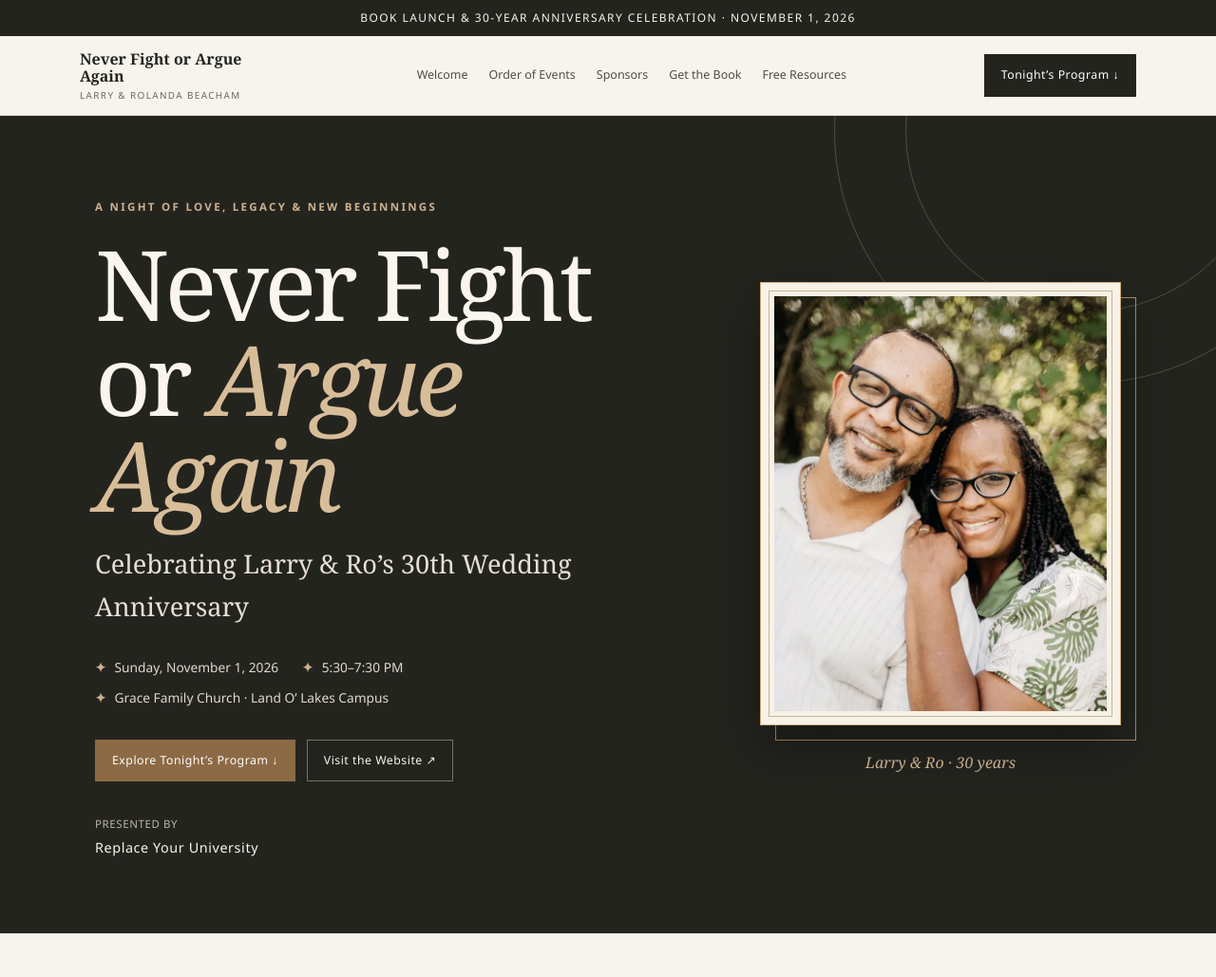
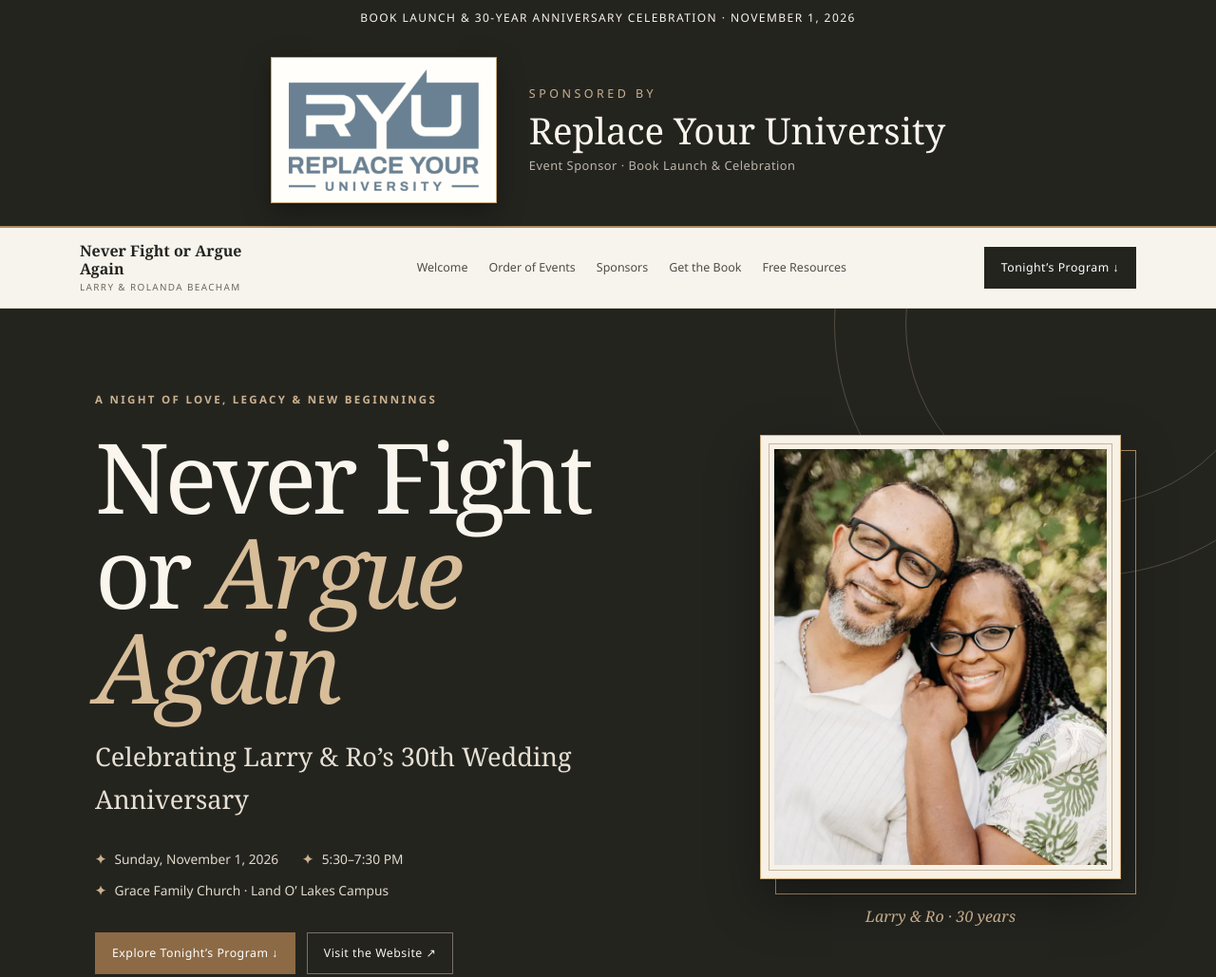
Before and after one commit to larrybeacham0215/nfoaa-event-demo, a plain HTML site: page program-preview/index.html in a window 1280 px wide. Shown: the top 1029 px of the page at 95% size. Drawn offline with Linux system fonts and the light colour scheme.

Commit message:
Program preview: RYU sponsored-by band at top

```diff
--- a/program-preview/index.html
+++ b/program-preview/index.html
@@ -157,11 +157,26 @@
     .eyebrow,.presented,.kicker,.note-label,.sponsor-type,.logo-placeholder,.nav-cta{font-size:.76rem}
     .event-number{font-size:.76rem}
   }
+  .sponsor-band{background:var(--ink);color:#f9f5ed;border-bottom:2px solid #b08d62;padding:22px 20px 24px}
+  .sponsor-band-inner{max-width:1080px;margin:auto;display:flex;align-items:center;justify-content:center;gap:34px}
+  .sb-text{text-align:left}
+  .sb-label{font-size:.78rem;letter-spacing:.28em;text-transform:uppercase;color:#cbb18f;margin-bottom:6px}
+  .sb-name{font-family:var(--serif);font-size:clamp(1.6rem,3.4vw,2.4rem);line-height:1.1;color:#f9f5ed}
+  .sb-sub{font-size:.8rem;color:#bdb5a9;margin-top:6px;letter-spacing:.04em}
+  .sb-logo{background:#fffefa;border:1px solid #c9a978;padding:12px 18px;box-shadow:0 10px 26px rgba(0,0,0,.35);flex:none}
+  .sb-logo img{display:block;width:200px;max-width:100%;height:auto}
+  @media(max-width:760px){.hero{padding-top:30px}.hero-grid{gap:22px}.hero-photo{max-width:min(200px,52vw)}.hero-photo figcaption{margin-top:12px}.sponsor-band{padding:16px 18px 18px}.sponsor-band-inner{flex-direction:column;gap:10px;text-align:center}.sb-text{text-align:center}.sb-label{font-size:.72rem;margin-bottom:2px}.sb-name{font-size:1.65rem}.sb-sub{display:none}.sb-logo{padding:8px 14px}.sb-logo img{width:min(190px,56vw)}}
   @media(prefers-reduced-motion:reduce){html{scroll-behavior:auto}*{transition:none!important}}
 </style>
 </head>
 <body>
 <div class="announcement">Book Launch &amp; 30-Year Anniversary Celebration · November 1, 2026</div>
+<aside class="sponsor-band" aria-label="Event sponsor">
+  <div class="sponsor-band-inner">
+    <div class="sb-logo"><img src="../assets/program/sponsors/replace-your-university.png" alt="Replace Your University logo" width="300" height="193" fetchpriority="high"></div>
+    <div class="sb-text"><div class="sb-label">Sponsored by</div><div class="sb-name">Replace Your University</div><div class="sb-sub">Event Sponsor · Book Launch &amp; Celebration</div></div>
+  </div>
+</aside>
 <header class="site-header">
   <nav class="nav" aria-label="Main navigation">
     <a class="brand" href="https://neverfightorargue.com/">Never Fight or Argue Again<span>Larry &amp; Rolanda Beacham</span></a>
@@ -188,7 +203,6 @@
         <a class="button button-dark" href="#schedule">Explore Tonight’s Program ↓</a>
         <a class="button button-light" href="https://neverfightorargue.com/">Visit the Website ↗</a>
       </div>
-      <div class="presented">PRESENTED BY<strong>Replace Your University</strong></div>
       </div>
       <figure class="hero-photo">
         <div class="hero-mat"><div class="hero-frame"><picture><source srcset="../assets/program/larry-ro-hero.webp" type="image/webp"><img src="../assets/program/larry-ro-hero.jpg" alt="Larry and Ro Beacham" width="720" height="900" fetchpriority="high"></picture></div></div>
```
